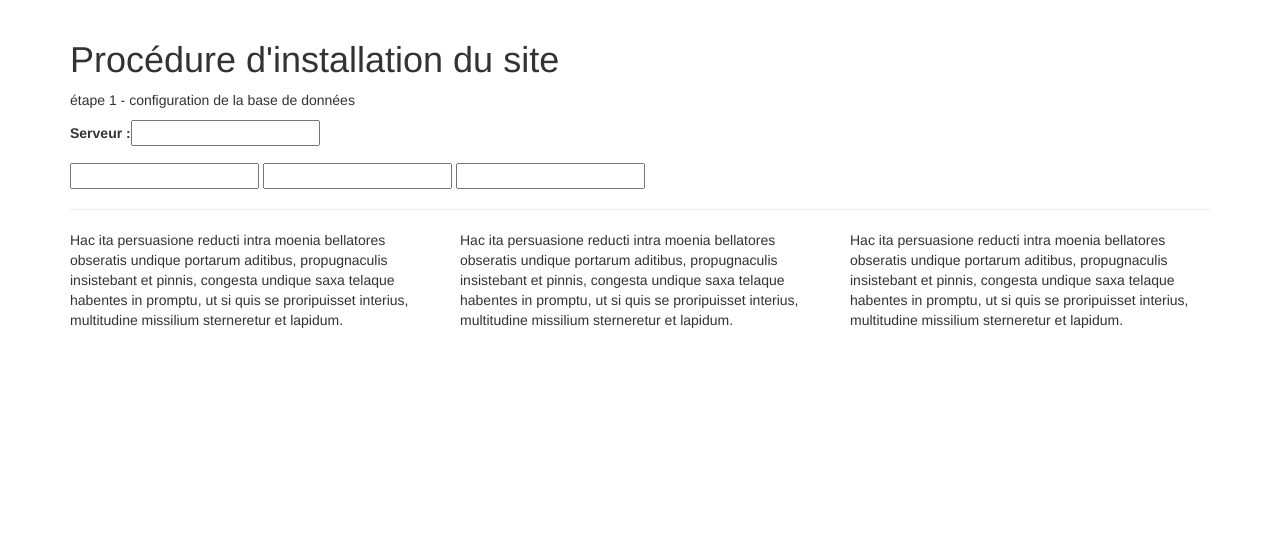
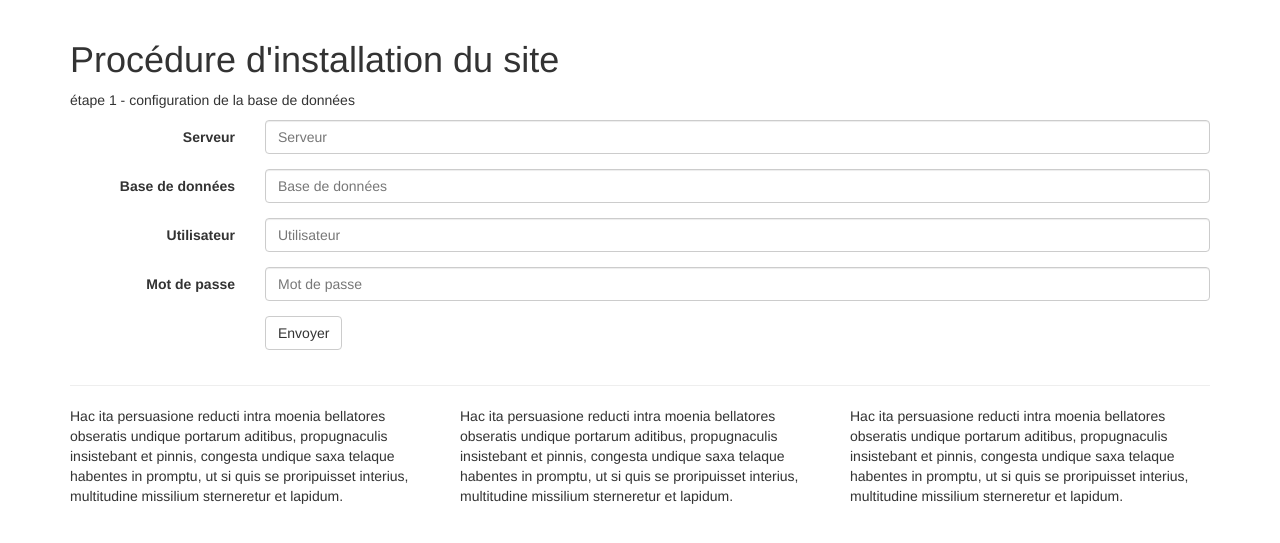
Before and after one commit to evangelion62/siteclm, a PHP site: template template/bddconfig.php in a window 1280 px wide. Shown: the part 51-594 px from the top of the page. Run offline with PHP 8.4, Linux system fonts and the light colour scheme; the template is opened without the code that fills it, so the values that code supplies are empty; some libraries are stand-ins or nearby versions.

Commit message:
avancement sur la procédure d'installation
configuration de la base de données

```diff
--- a/controlers/index.php
+++ b/controlers/index.php
@@ -6,6 +6,6 @@ switch ($action) {
 	break;
 
 	default:
-		echo 'defaut';
+		require_once 'template/index.php';
 	break;
 }
--- a/template/bddconfig.php
+++ b/template/bddconfig.php
@@ -1,13 +1,36 @@
 <?php ob_start();?>
 	<h1>Procédure d'installation du site</h1>
 	<p>étape 1 - configuration de la base de données</p>
-	<form role="form">
-		<div class=form-group>
-			<label for="host">Serveur :</label><input type="text" name="host" id="host">
-		</div>
-		<input type="text" name="dbname" id="dbname">
-		<input type="text" name="user" id="user">
-		<input type="password" name="pwd" id="pwd">
+	<form class="form-horizontal" role="form" action="?controler=install&action=bddFirstConfig" method="post">
+	  <div class="form-group">
+	    <label for="host" class="col-sm-2 control-label">Serveur</label>
+	    <div class="col-sm-10">
+	      <input type="text" class="form-control" id="host" placeholder="Serveur">
+	    </div>
+	  </div>
+	  <div class="form-group">
+	    <label for="dbname" class="col-sm-2 control-label">Base de données</label>
+	    <div class="col-sm-10">
+	      <input type="text" class="form-control" id="dbname" placeholder="Base de données">
+	    </div>
+	  </div>
+	  <div class="form-group">
+	    <label for="user" class="col-sm-2 control-label">Utilisateur</label>
+	    <div class="col-sm-10">
+	      <input type="text" class="form-control" id="user" placeholder="Utilisateur">
+	    </div>
+	  </div>
+	  <div class="form-group">
+	    <label for="pwd" class="col-sm-2 control-label">Mot de passe</label>
+	    <div class="col-sm-10">
+	      <input type="password" class="form-control" id="pwd" placeholder="Mot de passe">
+	    </div>
+	  </div>
+	  <div class="form-group">
+	    <div class="col-sm-offset-2 col-sm-10">
+	      <button type="submit" class="btn btn-default">Envoyer</button>
+	    </div>
+	  </div>
 	</form>
 <?php
 $contents = ob_get_clean();
--- a/template/navbar.php
+++ b/template/navbar.php
@@ -13,7 +13,7 @@
 		</div>
 		<div class="navbar-collapse collapse">
 			<ul class="nav navbar-nav">
-				<li ><a href="#"><span class="glyphicon glyphicon-home"></span> Accueil</a></li>
+				<li ><a href="?controler=index"><span class="glyphicon glyphicon-home"></span> Accueil</a></li>
 				<li class="dropdown">
 					<a href="#" class="dropdown-toggle" data-toggle="dropdown"><span class="glyphicon glyphicon-folder-close"></span> Espace Perso<span class="caret"></span></a>
 					<ul class="dropdown-menu" role="menu">
```
Also changed, not shown: config/bdd.config.xml (+4 -4 lines), config/bdd.connect.php (added, +16 -0 lines), config/config.php (+2 -19 lines), controlers/install.php (+0 -8 lines), template/index.php (added, +8 -0 lines).
